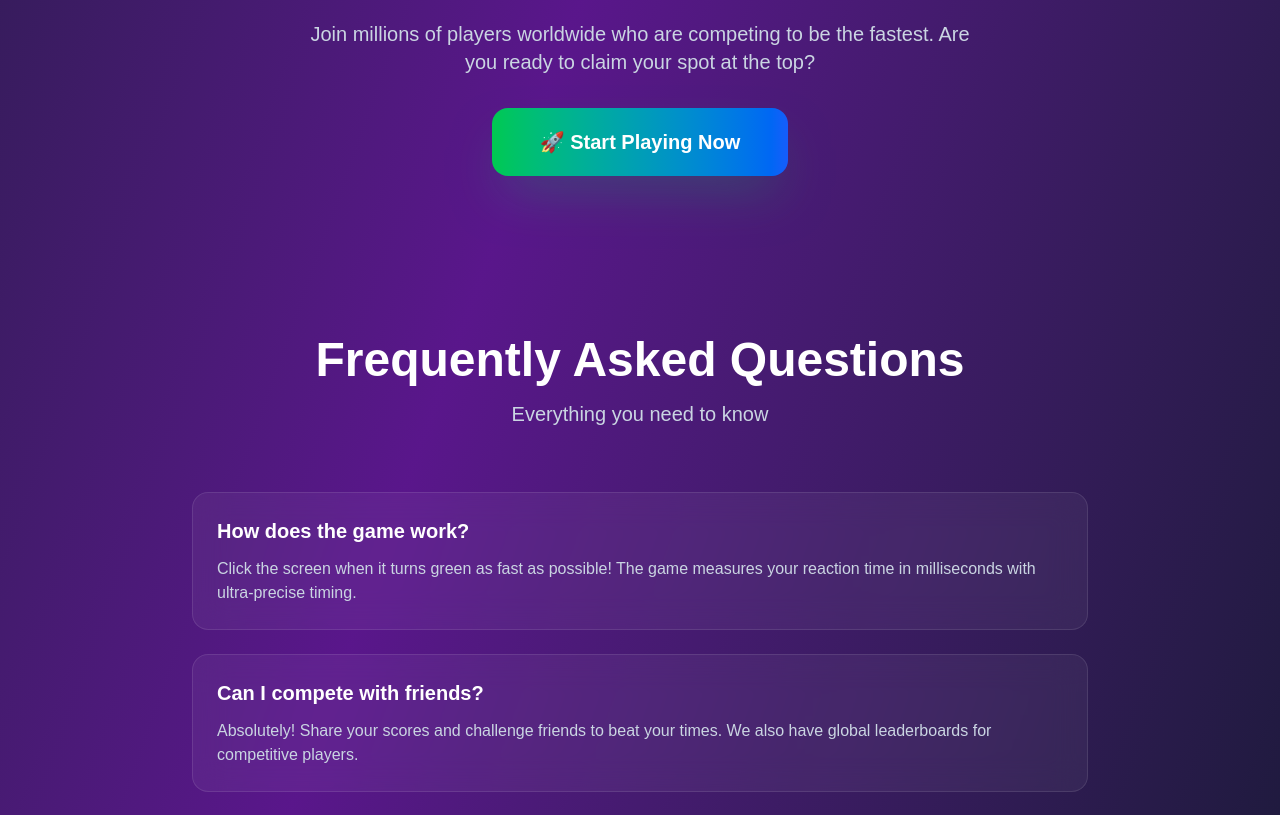
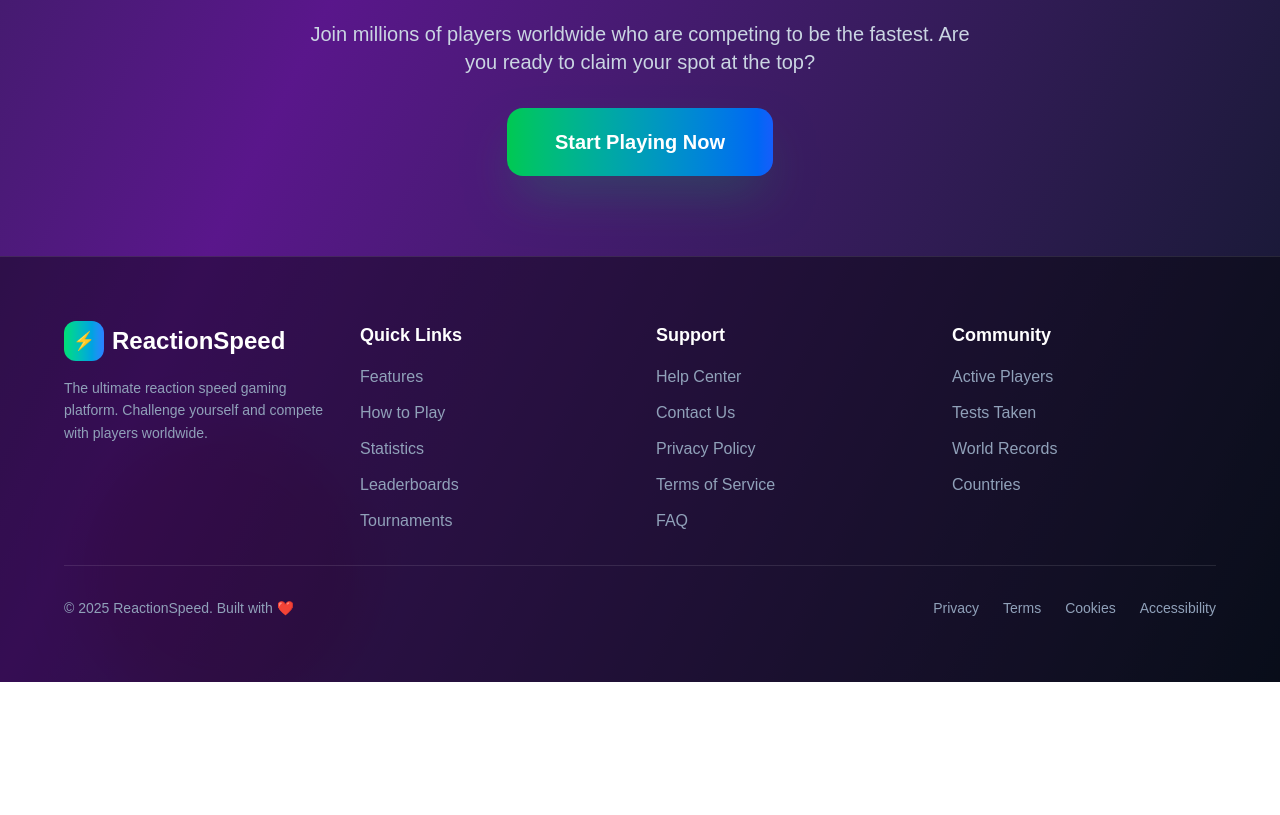
Before and after one commit to catmoreak/Reaction-Speed, a Next.js app in the folder my-app/: page / in a window 1280 px wide. Shown: the part 1957-2772 px from the top of the page. After the commit the page ends 2639 px from the top, so only its background shows below. Built offline with nearby package versions, Linux system fonts and the light colour scheme.

Commit message:
[fix] unnecessary stuff

```diff
--- a/my-app/src/app/page.tsx
+++ b/my-app/src/app/page.tsx
@@ -180,7 +180,7 @@ export default function Home() {
               Join millions of players worldwide who are competing to be the fastest. Are you ready to claim your spot at the top?
             </p>
             <button onClick={handleGameStart} className="px-12 py-5 bg-linear-to-r from-green-500 to-blue-600 hover:from-green-600 hover:to-blue-700 text-white text-xl font-bold rounded-2xl transition-all duration-300 transform hover:scale-105 shadow-2xl shadow-green-500/25 inline-block">
-              🚀 Start Playing Now
+             Start Playing Now
             </button>
           </div>
         </section>
@@ -188,36 +188,7 @@ export default function Home() {
 
 
 
-        <section className="px-4 py-20">
-          <div className="max-w-4xl mx-auto">
-            <div className="text-center mb-16">
-              <h2 className="text-4xl md:text-5xl font-bold text-white mb-4">Frequently Asked Questions</h2>
-              <p className="text-xl text-slate-300">Everything you need to know</p>
-            </div>
 
-            <div className="space-y-6">
-              <div className="bg-white/5 backdrop-blur-lg rounded-2xl p-6 border border-white/10">
-                <h3 className="text-xl font-bold text-white mb-3">How does the game work?</h3>
-                <p className="text-slate-300">Click the screen when it turns green as fast as possible! The game measures your reaction time in milliseconds with ultra-precise timing.</p>
-              </div>
-
-              <div className="bg-white/5 backdrop-blur-lg rounded-2xl p-6 border border-white/10">
-                <h3 className="text-xl font-bold text-white mb-3">Can I compete with friends?</h3>
-                <p className="text-slate-300">Absolutely! Share your scores and challenge friends to beat your times. We also have global leaderboards for competitive players.</p>
-              </div>
-
-              <div className="bg-white/5 backdrop-blur-lg rounded-2xl p-6 border border-white/10">
-                <h3 className="text-xl font-bold text-white mb-3">Is this game fair and accurate?</h3>
-                <p className="text-slate-300">Yes! Our game uses professional-grade timing technology that's more accurate than most reaction games available online.</p>
-              </div>
-
-              <div className="bg-white/5 backdrop-blur-lg rounded-2xl p-6 border border-white/10">
-                <h3 className="text-xl font-bold text-white mb-3">Can I get better at this game?</h3>
-                <p className="text-slate-300">Definitely! Regular gameplay can improve your reaction speed. Many players see significant improvements and climb the leaderboards!</p>
-              </div>
-            </div>
-          </div>
-        </section>
 
 
 
--- a/my-app/src/components/NameInput.tsx
+++ b/my-app/src/components/NameInput.tsx
@@ -1,5 +1,6 @@
 'use client';
 
+import { NestedMiddlewareError } from 'next/dist/build/utils';
 import { useState, useEffect } from 'react';
 
 interface NameInputProps {
```
